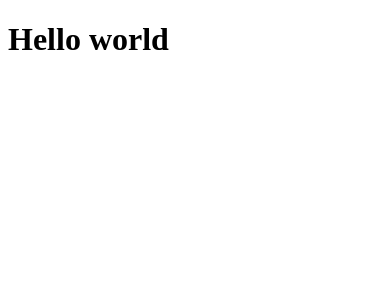
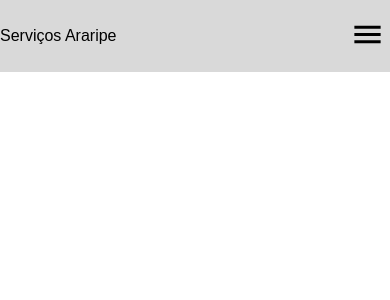
Before and after one commit to affs3a/projeto-social, a React (Vite) app in the folder client/: page / in a window 390 px wide. Shown: the top 300 px of the page. Built offline with nearby package versions, Linux system fonts and the light colour scheme.

Commit message:
feat: i started the mobile navbar

```diff
--- a/client/package.json
+++ b/client/package.json
@@ -15,7 +15,8 @@
     "@mui/icons-material": "^5.14.8",
     "@mui/material": "^5.14.8",
     "react": "^18.2.0",
-    "react-dom": "^18.2.0"
+    "react-dom": "^18.2.0",
+    "styled-components": "^6.0.7"
   },
   "devDependencies": {
     "@types/react": "^18.2.15",
--- a/client/src/App.jsx
+++ b/client/src/App.jsx
@@ -1,8 +1,29 @@
+import NavBar from "./components/navegation/NavBar"
+import { createGlobalStyle } from "styled-components"
+
+const GlobalStyle = createGlobalStyle`
+  *, body {
+    margin: 0;
+    padding: 0;
+    box-sizing: border-box;
+    font-family: sans-serif;
+    font-weight: normal;
+  }
+
+  body {
+    overflow-x: hidden;
+  }
+
+  a {
+    cursor: pointer;
+  }
+`
 
 const App = () => {
   return (
     <>
-      <h1>Hello world</h1>
+      <GlobalStyle />
+      <NavBar />
     </>
   )
 }
--- a/client/src/components/navegation/ActionsMenu/index.jsx
+++ b/client/src/components/navegation/ActionsMenu/index.jsx
@@ -2,27 +2,44 @@ import { styled } from "styled-components"
 import { Description } from "/src/style/tags"
 import { Button } from "/src/components/others/Button"
 
+//Icons
+import { LoginIcon } from "/src/style/icons"
+
 const Span = styled.span`
-    padding: .5rem 1rem;
     display: flex;
-    align-items: center;
+    align-items: start;
     justify-content: center;
+    flex-direction: column;
     text-align: center;
-    gap: 1rem;
-    background: #A3A3A3;
     border-radius: 8px;
+    gap: .5rem;
+    width: 100%;
 `
 
 const ActionsMenu = () => {
     return (
         <Span>
-            <Description>
+            <Description display={"none"}>
                 É prestador?
             </Description>
-            <Button height="35px" >
+            <Button
+                fontSize="20px"
+                as="a"
+                display={"flex"}
+                width={"100%"}
+                justify={"start"}
+            >
+                <LoginIcon fontSize={"27px"} />
                 Entrar
             </Button>
-            <Button height="35px" >
+            <Button
+                fontSize="20px"
+                as="a"
+                display={"flex"}
+                width={"100%"}
+                justify={"start"}
+            >
+                <LoginIcon fontSize={"27px"} />
                 Registrar
             </Button>
         </Span>
--- a/client/src/components/navegation/MenuNav/index.jsx
+++ b/client/src/components/navegation/MenuNav/index.jsx
@@ -6,16 +6,36 @@ import ActionsMenu from "../ActionsMenu"
 const Link = styled.a`
     display: flex;
     align-items: center;
+    width: 100%;
+    padding: .3rem;
+    gap: .3rem;
 `
 
 const TitleLink = styled.h3`
+    font-size: 20px;
+`
+
+const DivHeader = styled(Div)`
+    display: flex;
+    flex-direction: column;
+    align-items: start;
+    position: absolute;
+    height: calc(100vh - 72px);
+    width: 70%;
+    max-width: 200px;
+    background: #D9D9D9;
+    right: 0;
+    top: 72px;
+    padding: .5rem 1em;
+    gap: .5rem;
+    display: none;
 
 `
 
+
 const MenuNav = () => {
     return (
-        <Div>
-            <Div flex={"true"}>
+        <DivHeader flex={"true"}>
             <Link>
                 <ListIcon fontSize={'27px'} />
                 <TitleLink>Serviços</TitleLink>
@@ -24,9 +44,8 @@ const MenuNav = () => {
                 <ErrorIcon fontSize={'27px'} />
                 <TitleLink>Sobre</TitleLink>
             </Link>
-                <ActionsMenu/>
-            </Div>
-        </Div>
+            <ActionsMenu />
+        </DivHeader>
     )
 }
 
--- a/client/src/components/navegation/NavBar/index.jsx
+++ b/client/src/components/navegation/NavBar/index.jsx
@@ -1,6 +1,7 @@
 import styled from "styled-components"
-import MenuIcon from '@mui/icons-material/Menu';
 import MenuNav from "../MenuNav";
+import { MenuIcon } from "/src/style/icons";
+import { Button } from "../../others/Button";
 
 const Header = styled.header`
     width: 100%;
@@ -16,10 +17,18 @@ const Logo = styled.h1`
 `
 
 const NavBar = () => {
+
+    const toggleButton = () => {
+    }
+
     return (
         <Header>
             <Logo>Serviços Araripe</Logo>
-            <MenuIcon />
+            <Button onClick={toggleButton}>
+                <MenuIcon
+                    fontSize={"35px"}
+                />
+            </Button>
             <MenuNav />
         </Header>
     )
--- a/client/src/components/others/Button/index.jsx
+++ b/client/src/components/others/Button/index.jsx
@@ -1,12 +1,22 @@
 import { styled } from "styled-components"
 
 export const Button = styled.button`
-    background: ${props => props.back};
+    background: ${props => props.back || "none"};
     color: ${props => props.color};
-    padding: .5rem 1rem;
+    font-size: ${props => props.fontSize};
+    display: ${props => props.display};
+    width: ${props => props.width || "auto"};
+    height: ${props => props.height || "auto"};
+    justify-content: ${props => props.justify || "center"};
     border-radius: 8px;
     border: none;
-    width: ${props => props.width || "auto"};
-    height: ${props => props.height || "auto"};
     cursor: pointer;
+    align-items: center;
+    padding: .3rem;
+    gap: .3rem;
+
+    &:hover {
+        filter: drop-shadow(0 0 10px #0000003a);
+
+    }
 `
--- a/client/src/style/icons/index.jsx
+++ b/client/src/style/icons/index.jsx
@@ -1,5 +1,5 @@
 import { styled } from "styled-components"
-import { ListAlt, ErrorOutline }
+import { ListAlt, ErrorOutline, Login, Menu }
     from '@mui/icons-material';
 
 export const ListIcon = styled(ListAlt)`
@@ -11,3 +11,13 @@ export const ErrorIcon = styled(ErrorOutline)`
     font-size: ${props => props.fontSize};
     color: ${props => props.color};
 `
+
+export const LoginIcon = styled(Login)`
+    font-size: ${props => props.fontSize};
+    color: ${props => props.color};
+`
+
+export const MenuIcon = styled(Menu)`
+    font-size: ${props => props.fontSize};
+    color: ${props => props.color};
+`
--- a/client/src/style/tags/index.jsx
+++ b/client/src/style/tags/index.jsx
@@ -7,4 +7,5 @@ export const Div = styled.div`
 
 export const Description = styled.p`
     font-size: ${props => props.fontSize};
+    display: ${props => props.display || "block"};
 `
```
Also changed, not shown: 1 other file (tests, documents, lock files or other folders). Lines whose indentation alone changed are shown as unchanged.
